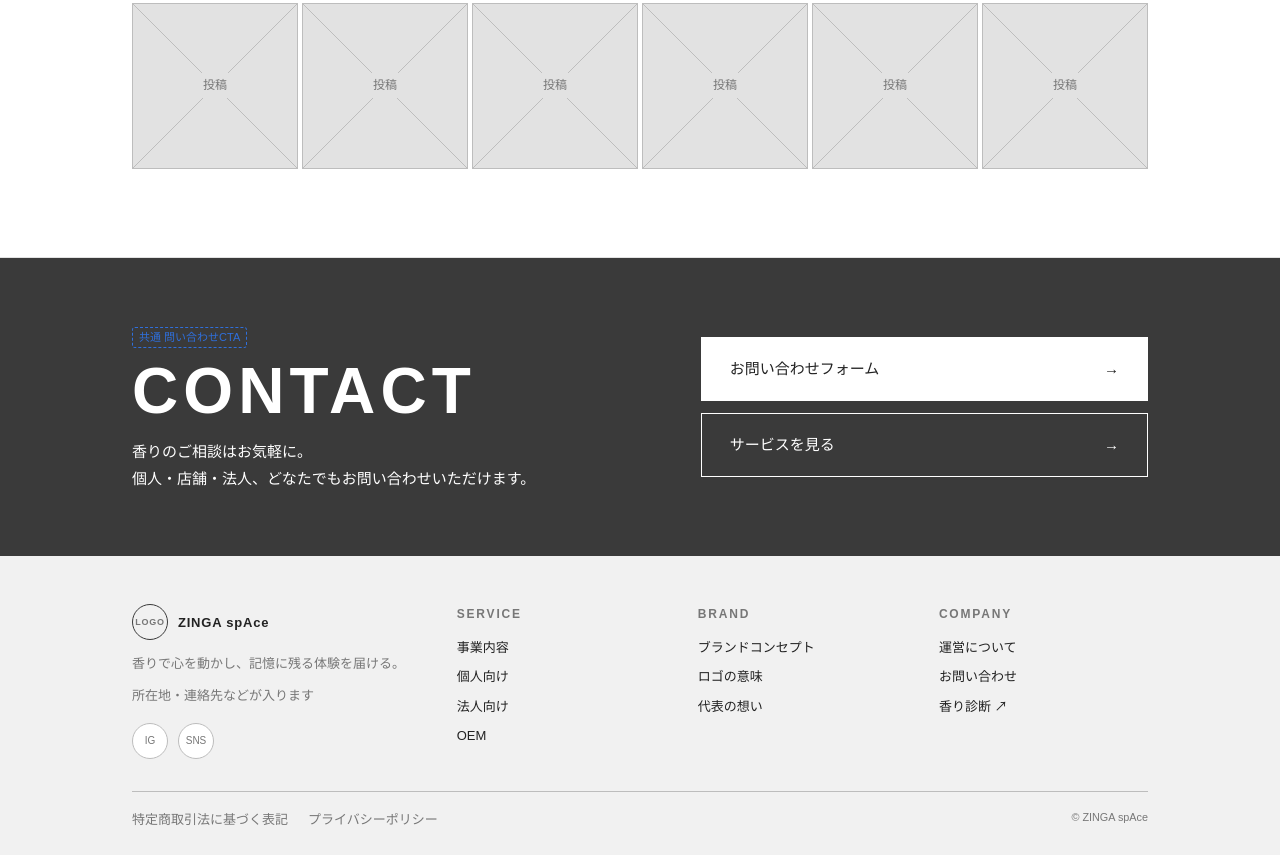
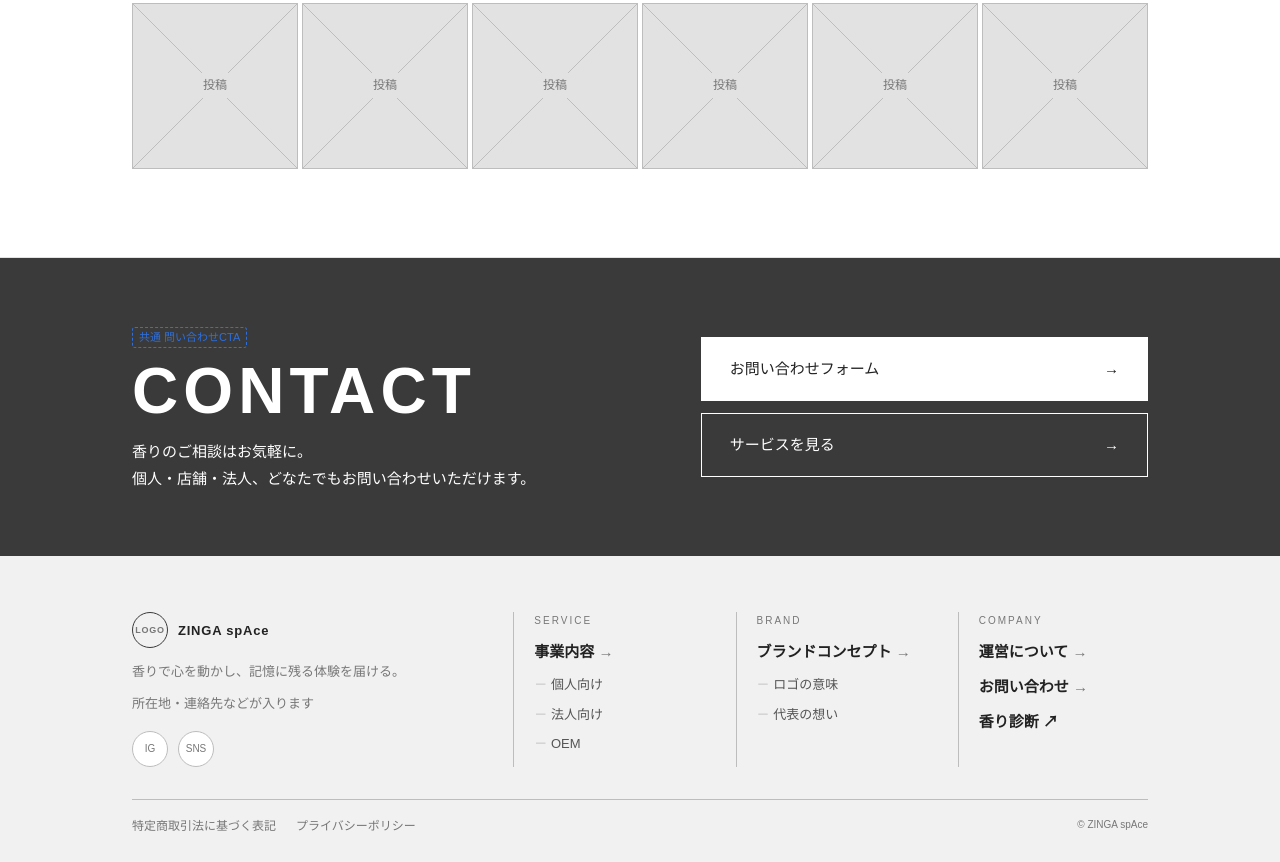
Before and after one commit to chipozzz/growwith-site, a plain HTML site: page zinga-space/index.html in a window 1280 px wide. Shown: the part 4364-5226 px from the top of the page. Drawn offline with Linux system fonts and the light colour scheme.

Commit message:
Footer menu: parent pages as bold headings, children indented
Co-Authored-By: Claude Opus 5.5 <noreply@anthropic.com>
Claude-Session: https://claude.ai/code/session_01TY1jbpJPzwxAWami2dZyLb

```diff
--- a/zinga-space/assets/wf.css
+++ b/zinga-space/assets/wf.css
@@ -423,3 +423,22 @@ textarea.input{min-height:160px}
 @media(min-width:768px){.split.rev>:first-child{order:2}}
 .tiles{grid-template-columns:repeat(2,1fr)}
 @media(max-width:767px){.tile .img b{font-size:12px;padding:6px 10px}.tile p{font-size:13px}}
+
+/* フッターメニュー：親を太字の見出し、子を小さく */
+.site-footer{padding-top:56px}
+.site-footer .fcols{grid-template-columns:1fr}
+@media(min-width:960px){.site-footer .fcols{grid-template-columns:1fr 2fr;gap:64px}}
+.fnav{display:grid;gap:0}
+@media(min-width:768px){.fnav{grid-template-columns:repeat(3,1fr);gap:32px}}
+.fgroup{display:grid;align-content:start;gap:8px;padding:16px 0;border-top:1px solid var(--line)}
+@media(min-width:768px){.fgroup{padding:0 0 0 20px;border-top:0;border-left:1px solid var(--line)}}
+.fgroup small{font-size:10px;letter-spacing:.2em;color:var(--muted)}
+.fgroup .fparent{font-size:15px;font-weight:700}
+.fgroup .fparent::after{content:" →";font-weight:400;color:var(--muted)}
+.fgroup .fparent[target]::after{content:""}
+.fgroup ul{list-style:none;margin:0;padding:0;display:flex;flex-wrap:wrap;gap:4px 16px}
+@media(min-width:768px){.fgroup ul{display:grid;gap:6px}}
+.fgroup ul a{font-size:13px;color:#555}
+.fgroup ul a::before{content:"－ ";color:var(--line)}
+.site-footer .legal{font-size:12px}
+.site-footer .fgroup ul{grid-template-columns:1fr;grid-template-rows:none;grid-auto-flow:row}
--- a/zinga-space/assets/wf.js
+++ b/zinga-space/assets/wf.js
@@ -51,15 +51,15 @@
           '<p style="margin-top:12px;color:var(--muted)">香りで心を動かし、記憶に残る体験を届ける。</p>' +
           '<p style="margin-top:8px;color:var(--muted)">所在地・連絡先などが入ります</p>' +
           '<div class="sns" aria-label="SNS"><span>IG</span><span>SNS</span></div></div>' +
-        '<div><h4>SERVICE</h4><ul class="flist">' +
-          '<li><a href="service.html">事業内容</a></li><li><a href="service-personal.html">個人向け</a></li>' +
-          '<li><a href="service-business.html">法人向け</a></li><li><a href="service-business.html#oem">OEM</a></li></ul></div>' +
-        '<div><h4>BRAND</h4><ul class="flist">' +
-          '<li><a href="concept.html">ブランドコンセプト</a></li><li><a href="concept-logo.html">ロゴの意味</a></li>' +
-          '<li><a href="concept-message.html">代表の想い</a></li></ul></div>' +
-        '<div><h4>COMPANY</h4><ul class="flist">' +
-          '<li><a href="about.html">運営について</a></li><li><a href="contact.html">お問い合わせ</a></li>' +
-          '<li><a href="' + DIAGNOSIS_URL + '" target="_blank" rel="noopener">香り診断 ↗</a></li></ul></div>' +
+        '<nav class="fnav" aria-label="フッターメニュー">' +
+          '<div class="fgroup"><small>SERVICE</small><a class="fparent" href="service.html">事業内容</a>' +
+            '<ul><li><a href="service-personal.html">個人向け</a></li><li><a href="service-business.html">法人向け</a></li><li><a href="service-business.html#oem">OEM</a></li></ul></div>' +
+          '<div class="fgroup"><small>BRAND</small><a class="fparent" href="concept.html">ブランドコンセプト</a>' +
+            '<ul><li><a href="concept-logo.html">ロゴの意味</a></li><li><a href="concept-message.html">代表の想い</a></li></ul></div>' +
+          '<div class="fgroup"><small>COMPANY</small><a class="fparent" href="about.html">運営について</a>' +
+            '<a class="fparent" href="contact.html">お問い合わせ</a>' +
+            '<a class="fparent" href="' + DIAGNOSIS_URL + '" target="_blank" rel="noopener">香り診断 ↗</a></div>' +
+        '</nav>' +
       '</div>' +
       '<div class="legal"><nav>' +
         '<a href="tokushoho.html">特定商取引法に基づく表記</a>' +
```
